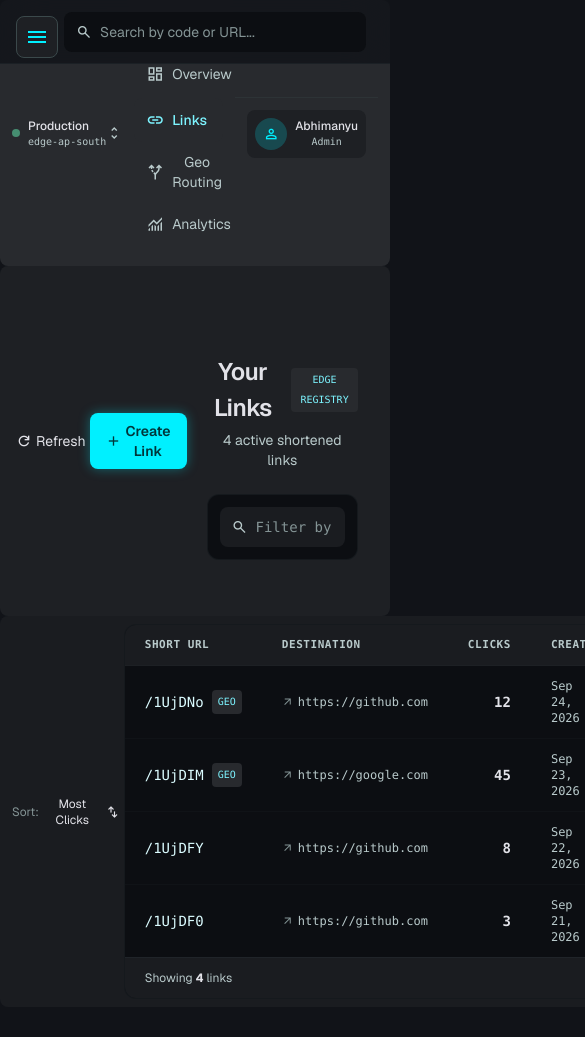
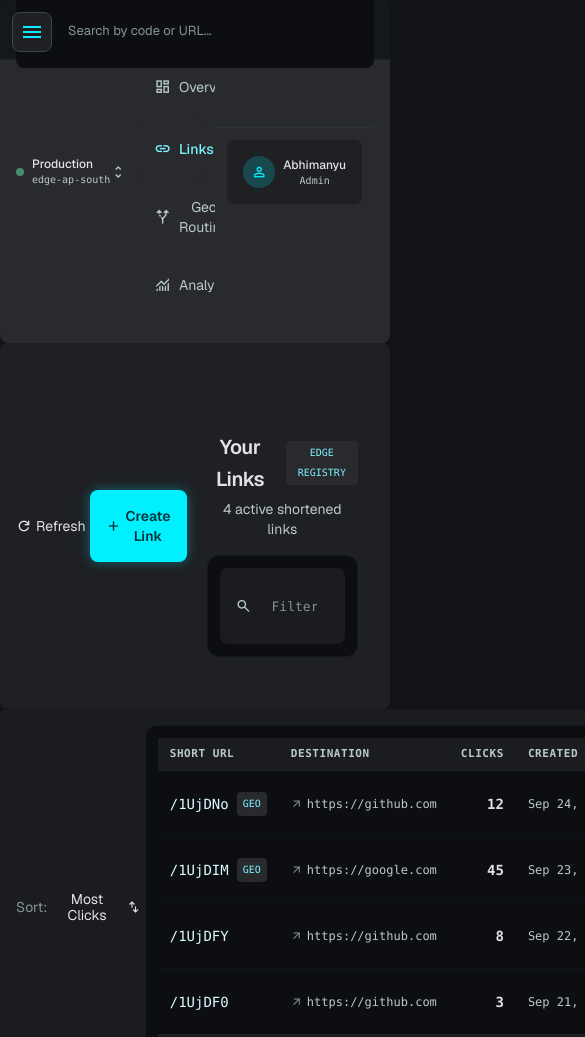
Before and after one commit to Abhimanyu9838/edge-link, a plain HTML site: page frontend/links.html in a window 390 px wide. Shown: the top 1037 px of the page, 585 px wide, since content can reach past the window. Before the commit the page ends 1007 px from the top, so only its background shows below. Drawn offline with nearby package versions, Linux system fonts and the light colour scheme.

Commit message:
fix: production-ready responsive CSS

```diff
--- a/frontend/css/styles.css
+++ b/frontend/css/styles.css
@@ -1,20 +1,188 @@
+/* ============================================
+   EdgeLink — Responsive Stylesheet
+   Desktop (default) | Tablet (max 1024px) | Mobile (max 767px)
+   ============================================ */
+
 @import url('https://fonts.googleapis.com/css2?family=Geist:wght@400;500;600;700&family=JetBrains+Mono:wght@400;500&display=swap');
-body { font-family: 'Geist', system-ui, sans-serif; }
-.font-code-sm, .font-code-md, .font-label-mono { font-family: 'JetBrains Mono', monospace; }
+
+/* ===== BASE ===== */
+body {
+  font-family: 'Geist', system-ui, -apple-system, sans-serif;
+  -webkit-font-smoothing: antialiased;
+  -webkit-text-size-adjust: 100%;
+}
+.font-code-sm, .font-code-md, .font-label-mono {
+  font-family: 'JetBrains Mono', monospace;
+}
+
+/* Scrollbar */
 ::-webkit-scrollbar { width: 8px; height: 8px; }
 ::-webkit-scrollbar-track { background: #0c0e12; }
 ::-webkit-scrollbar-thumb { background: #282a2e; border-radius: 4px; }
-.material-symbols-outlined { font-variation-settings: 'FILL' 0, 'wght' 400, 'GRAD' 0, 'opsz' 24; }
+::-webkit-scrollbar-thumb:hover { background: #3b494b; }
+
+/* Material Symbols */
+.material-symbols-outlined {
+  font-variation-settings: 'FILL' 0, 'wght' 400, 'GRAD' 0, 'opsz' 24;
+}
+
+/* Hidden on desktop */
 .mobile-menu-btn { display: none; }
 .sidebar-overlay { display: none; }
+
+/* ===== TABLET (max 1024px) ===== */
+@media (max-width: 1024px) {
+  /* KPI grid 5 → 3 columns */
+  .grid-cols-5 { grid-template-columns: repeat(3, 1fr) !important; }
+  .grid-cols-6 { grid-template-columns: repeat(3, 1fr) !important; }
+
+  /* Content padding */
+  main { padding-left: 1rem !important; padding-right: 1rem !important; }
+
+  /* Font sizes */
+  h1 { font-size: 1.75rem !important; }
+  .text-3xl { font-size: 1.75rem !important; }
+}
+
+/* ===== MOBILE (max 767px) ===== */
 @media (max-width: 767px) {
-  aside { transform: translateX(-100%); transition: transform 0.3s ease; z-index: 100; width: 280px !important; max-width: 85vw; }
+  /* Sidebar hidden, slides in from left */
+  aside {
+    transform: translateX(-100%);
+    transition: transform 0.3s ease;
+    z-index: 100;
+    width: 280px !important;
+    max-width: 85vw;
+  }
   aside.open { transform: translateX(0); }
+
+  /* Main content full width */
   .pl-\[260px\] { padding-left: 0 !important; }
-  header { left: 0 !important; padding-left: 4rem !important; }
-  .mobile-menu-btn { display: flex !important; position: fixed; top: 1rem; left: 1rem; z-index: 200; background: #1e2024; border: 1px solid #3b494b; border-radius: 0.5rem; padding: 0.5rem; color: #00f0ff; cursor: pointer; }
-  .sidebar-overlay { display: none; position: fixed; inset: 0; background: rgba(0, 0, 0, 0.5); z-index: 99; }
+
+  /* Header full width + hamburger space */
+  header {
+    left: 0 !important;
+    padding-left: 4rem !important;
+    padding-right: 1rem !important;
+    height: 60px !important;
+  }
+
+  /* Hamburger button */
+  .mobile-menu-btn {
+    display: flex !important;
+    position: fixed;
+    top: 0.75rem;
+    left: 0.75rem;
+    z-index: 200;
+    background: #1e2024;
+    border: 1px solid #3b494b;
+    border-radius: 0.5rem;
+    padding: 0.5rem;
+    color: #00f0ff;
+    cursor: pointer;
+    align-items: center;
+    justify-content: center;
+    width: 40px;
+    height: 40px;
+  }
+
+  /* Overlay */
+  .sidebar-overlay {
+    display: none;
+    position: fixed;
+    inset: 0;
+    background: rgba(0, 0, 0, 0.6);
+    z-index: 99;
+    backdrop-filter: blur(2px);
+  }
   .sidebar-overlay.active { display: block; }
-  main { padding: 5rem 1rem 2rem 1rem !important; }
-  h1 { font-size: 1.5rem !important; }
+
+  /* Main padding */
+  main {
+    padding: 5rem 1rem 2rem 1rem !important;
+  }
+
+  /* === KPI cards stack === */
+  .grid-cols-5, .grid-cols-6, .grid-cols-4 {
+    grid-template-columns: repeat(2, 1fr) !important;
+  }
+  .grid-cols-3 { grid-template-columns: 1fr !important; }
+  .grid-cols-2 { grid-template-columns: 1fr !important; }
+
+  /* 12 col grid → single column */
+  .grid-cols-12 > [class*="col-span-"] {
+    grid-column: span 12 !important;
+  }
+
+  /* === TYPOGRAPHY === */
+  h1, .text-3xl { font-size: 1.5rem !important; line-height: 2rem !important; }
+  h2, .text-lg { font-size: 1.05rem !important; }
+  .text-2xl { font-size: 1.5rem !important; }
+
+  /* KPI values */
+  .text-3xl.font-bold, .text-\[1\.8rem\] { font-size: 1.75rem !important; }
+
+  /* === FORM ELEMENTS === */
+  input, select, textarea {
+    font-size: 16px !important; /* Prevents iOS zoom on focus */
+    padding: 0.75rem !important;
+    width: 100% !important;
+  }
+  input::placeholder { font-size: 13px !important; }
+
+  /* Buttons full width where needed */
+  button, .btn {
+    font-size: 14px !important;
+    padding: 0.75rem 1rem !important;
+  }
+
+  /* Small buttons (header Create Link) */
+  header button, header a[class*="bg-primary-container"] {
+    font-size: 12px !important;
+    padding: 0.5rem 0.75rem !important;
+  }
+
+  /* === TABLES === */
+  table {
+    font-size: 0.75rem !important;
+    min-width: 600px; /* Force horizontal scroll on mobile */
+  }
+  table th, table td {
+    padding: 0.5rem 0.75rem !important;
+    white-space: nowrap;
+  }
+
+  /* Wrapper for scrollable tables */
+  .overflow-x-auto {
+    overflow-x: auto;
+    -webkit-overflow-scrolling: touch;
+    margin: 0 -1rem;
+    padding: 0 1rem;
+  }
+
+  /* === CARDS === */
+  [class*="rounded-xl"], [class*="rounded-lg"] {
+    padding: 1rem !important;
+  }
+
+  /* === HIDE on mobile === */
+  .hidden.xl\:flex { display: none !important; }
+  header .max-w-lg { max-width: 100% !important; }
+
+  /* === SPACING === */
+  .mb-6 { margin-bottom: 1rem !important; }
+  .mb-4 { margin-bottom: 0.75rem !important; }
+  .gap-4 { gap: 0.75rem !important; }
+  .gap-6 { gap: 1rem !important; }
+  .px-6 { padding-left: 1rem !important; padding-right: 1rem !important; }
 }
+
+/* ===== SMALL MOBILE (max 400px) ===== */
+@media (max-width: 400px) {
+  .grid-cols-5, .grid-cols-6, .grid-cols-4, .grid-cols-3, .grid-cols-2 {
+    grid-template-columns: 1fr !important;
+  }
+  h1, .text-3xl { font-size: 1.25rem !important; }
+  main { padding: 4.5rem 0.75rem 1.5rem 0.75rem !important; }
+  [class*="rounded-xl"] { padding: 0.75rem !important; }
+}
```
